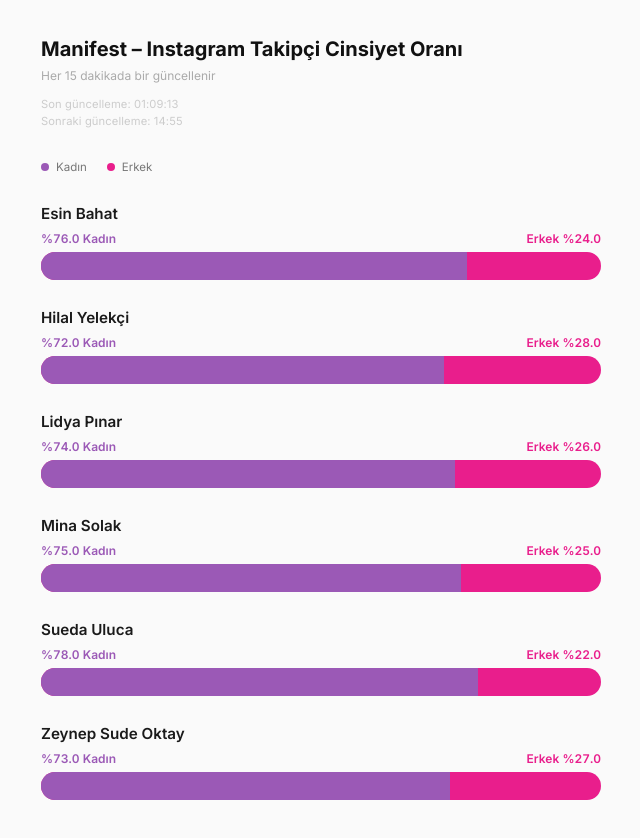
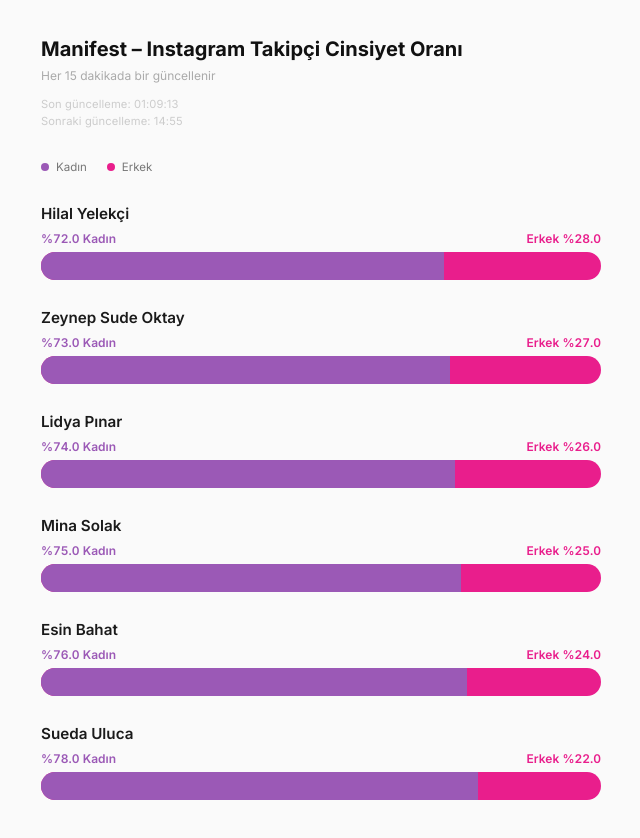
Before and after one commit to mehmetkural/manfiestrates, a plain HTML site: page index.html in a window 1280 px wide. Shown: the whole page, without its empty margins (319-959 px from the left). Drawn offline with Linux system fonts and the light colour scheme.

Commit message:
Sort members by highest male follower % descending
Cards re-sort on every render (initial load + each 15-min tick).
Switched from numeric DOM IDs to data-idx attributes so cards can be
freely reordered via appendChild without breaking element references.

Co-Authored-By: Claude Sonnet 4.6 <noreply@anthropic.com>

```diff
--- a/index.html
+++ b/index.html
@@ -225,33 +225,42 @@
       ORDER.forEach((name, i) => {
         const div = document.createElement("div");
         div.className = "member";
+        div.dataset.idx = i;
         div.innerHTML =
           '<div class="member-name">' + name + "</div>" +
           '<div class="bar-labels">' +
-            '<span class="label-female" id="lf-' + i + '"></span>' +
-            '<span class="label-male"   id="lm-' + i + '"></span>' +
+            '<span class="label-female"></span>' +
+            '<span class="label-male"></span>' +
           "</div>" +
-          '<div class="bar-wrap" id="bw-' + i + '">' +
-            '<div class="bar-female" id="bf-' + i + '"></div>' +
+          '<div class="bar-wrap">' +
+            '<div class="bar-female"></div>' +
           "</div>";
         list.appendChild(div);
       });
     }
 
     function renderAll(flash) {
+      const list = document.getElementById("members-list");
+
       ORDER.forEach((name, i) => {
+        const div = list.querySelector('[data-idx="' + i + '"]');
         const { female, male } = current[name];
-        document.getElementById("lf-" + i).textContent = "%" + female.toFixed(1) + " Kadın";
-        document.getElementById("lm-" + i).textContent = "Erkek %" + male.toFixed(1);
-        document.getElementById("bf-" + i).style.width = female + "%";
+        div.querySelector(".label-female").textContent = "%" + female.toFixed(1) + " Kadın";
+        div.querySelector(".label-male").textContent   = "Erkek %" + male.toFixed(1);
+        div.querySelector(".bar-female").style.width   = female + "%";
 
         if (flash) {
-          const bw = document.getElementById("bw-" + i);
+          const bw = div.querySelector(".bar-wrap");
           bw.classList.remove("flash");
           void bw.offsetWidth;
           bw.classList.add("flash");
         }
       });
+
+      // Re-sort cards by male % descending
+      Array.from(list.children)
+        .sort((a, b) => current[ORDER[b.dataset.idx]].male - current[ORDER[a.dataset.idx]].male)
+        .forEach((card) => list.appendChild(card));
     }
 
     function startCountdown() {
```
